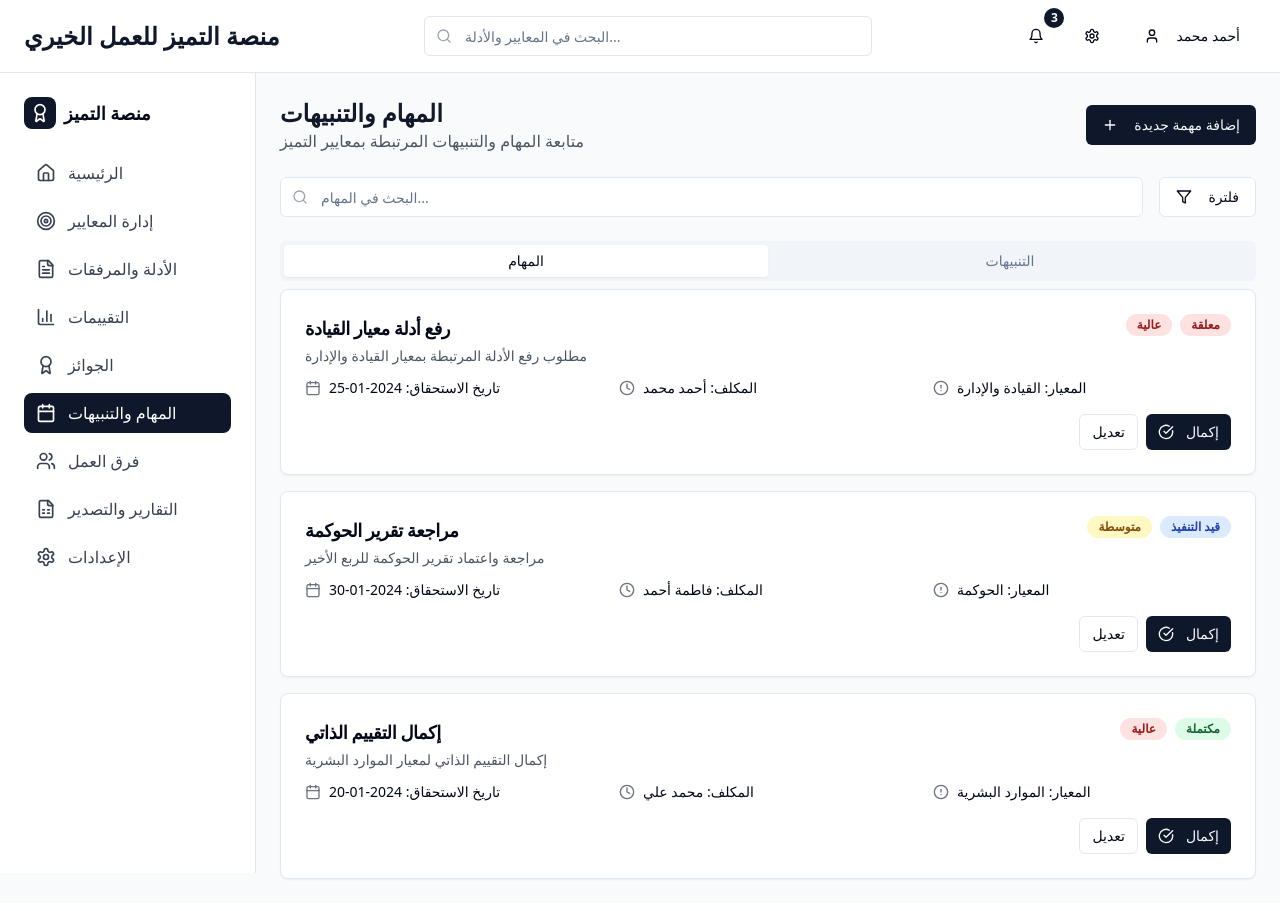
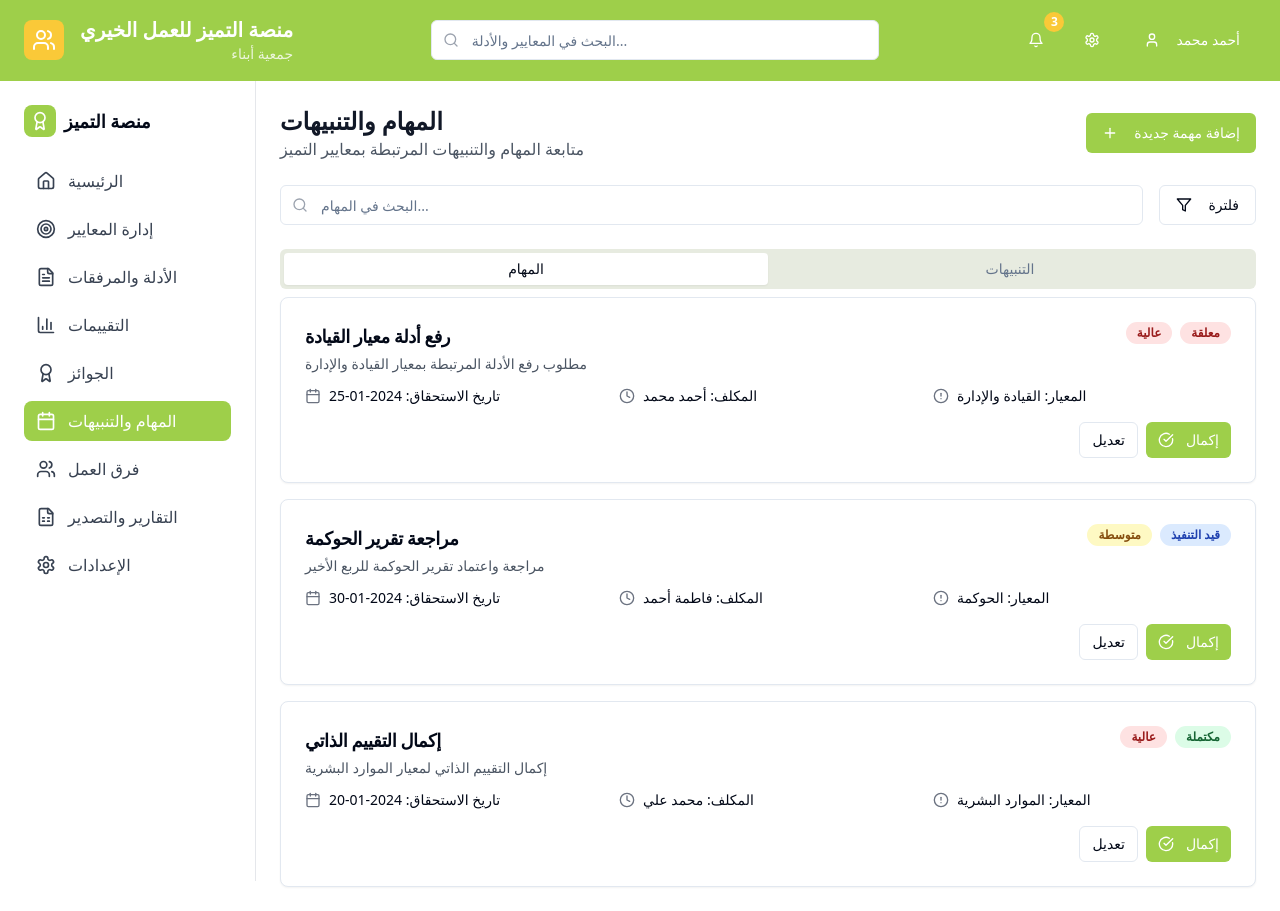
Before and after one commit to MahmoudSaberbrisha/marhaba-sahlan-project, a React (Vite) app: page /tasks in a window 1280 px wide. Built offline with nearby package versions, Linux system fonts and the light colour scheme.

Commit message:
Apply project branding
Update colors and identity based on the provided image.

```diff
--- a/src/components/Layout/Header.tsx
+++ b/src/components/Layout/Header.tsx
@@ -1,5 +1,5 @@
 import React from 'react';
-import { Bell, Search, Settings, User } from 'lucide-react';
+import { Bell, Search, Settings, User, Users } from 'lucide-react';
 import { Button } from '@/components/ui/button';
 import { Input } from '@/components/ui/input';
 import { Badge } from '@/components/ui/badge';
@@ -12,12 +12,20 @@ import {
 
 const Header = () => {
   return (
-    <header className="bg-white border-b border-gray-200 px-6 py-4">
+    <header className="bg-primary border-b border-primary px-6 py-4">
       <div className="flex items-center justify-between">
         {/* Logo and Title */}
         <div className="flex items-center space-x-4">
-          <div className="text-2xl font-bold text-primary">
-            منصة التميز للعمل الخيري
+          <div className="bg-secondary rounded-lg p-2 flex items-center justify-center">
+            <Users className="h-6 w-6 text-secondary-foreground" />
+          </div>
+          <div className="text-right">
+            <div className="text-xl font-bold text-primary-foreground">
+              منصة التميز للعمل الخيري
+            </div>
+            <div className="text-sm text-primary-foreground/80">
+              جمعية أبناء
+            </div>
           </div>
         </div>
 
@@ -37,9 +45,9 @@ const Header = () => {
           {/* Notifications */}
           <DropdownMenu>
             <DropdownMenuTrigger asChild>
-              <Button variant="ghost" size="icon" className="relative">
+              <Button variant="ghost" size="icon" className="relative text-primary-foreground hover:bg-primary/80">
                 <Bell className="h-5 w-5" />
-                <Badge className="absolute -top-2 -right-2 h-5 w-5 p-0 flex items-center justify-center text-xs">
+                <Badge className="absolute -top-2 -right-2 h-5 w-5 p-0 flex items-center justify-center text-xs bg-secondary text-secondary-foreground">
                   3
                 </Badge>
               </Button>
@@ -64,14 +72,14 @@ const Header = () => {
           </DropdownMenu>
 
           {/* Settings */}
-          <Button variant="ghost" size="icon">
+          <Button variant="ghost" size="icon" className="text-primary-foreground hover:bg-primary/80">
             <Settings className="h-5 w-5" />
           </Button>
 
           {/* User Menu */}
           <DropdownMenu>
             <DropdownMenuTrigger asChild>
-              <Button variant="ghost" className="flex items-center space-x-2">
+              <Button variant="ghost" className="flex items-center space-x-2 text-primary-foreground hover:bg-primary/80">
                 <User className="h-5 w-5" />
                 <span>أحمد محمد</span>
               </Button>
--- a/src/components/Layout/MainLayout.tsx
+++ b/src/components/Layout/MainLayout.tsx
@@ -8,11 +8,11 @@ interface MainLayoutProps {
 
 const MainLayout: React.FC<MainLayoutProps> = ({ children }) => {
   return (
-    <div className="min-h-screen bg-gray-50">
+    <div className="min-h-screen bg-background">
       <Header />
       <div className="flex">
         <Sidebar />
-        <main className="flex-1 p-6">
+        <main className="flex-1 p-6 bg-background">
           {children}
         </main>
       </div>
--- a/src/index.css
+++ b/src/index.css
@@ -17,42 +17,41 @@ All colors MUST be HSL.
     --popover: 0 0% 100%;
     --popover-foreground: 222.2 84% 4.9%;
 
-    --primary: 222.2 47.4% 11.2%;
-    --primary-foreground: 210 40% 98%;
+    --primary: 82 58% 55%;
+    --primary-foreground: 0 0% 100%;
 
-    --secondary: 210 40% 96.1%;
-    --secondary-foreground: 222.2 47.4% 11.2%;
+    --secondary: 45 95% 60%;
+    --secondary-foreground: 0 0% 100%;
 
-    --muted: 210 40% 96.1%;
+    --muted: 82 20% 90%;
     --muted-foreground: 215.4 16.3% 46.9%;
 
-    --accent: 210 40% 96.1%;
-    --accent-foreground: 222.2 47.4% 11.2%;
+    --accent: 45 95% 60%;
+    --accent-foreground: 0 0% 100%;
 
     --destructive: 0 84.2% 60.2%;
     --destructive-foreground: 210 40% 98%;
 
     --border: 214.3 31.8% 91.4%;
     --input: 214.3 31.8% 91.4%;
-    --ring: 222.2 84% 4.9%;
+    --ring: 82 58% 55%;
 
     --radius: 0.5rem;
 
-    --sidebar-background: 0 0% 98%;
+    --sidebar-background: 82 58% 55%;
+    --sidebar-foreground: 0 0% 100%;
+    --sidebar-primary: 82 58% 55%;
+    --sidebar-primary-foreground: 0 0% 100%;
+    --sidebar-accent: 82 30% 65%;
+    --sidebar-accent-foreground: 0 0% 100%;
+    --sidebar-border: 82 30% 45%;
+    --sidebar-ring: 45 95% 60%;
 
-    --sidebar-foreground: 240 5.3% 26.1%;
-
-    --sidebar-primary: 240 5.9% 10%;
-
-    --sidebar-primary-foreground: 0 0% 98%;
-
-    --sidebar-accent: 240 4.8% 95.9%;
-
-    --sidebar-accent-foreground: 240 5.9% 10%;
-
-    --sidebar-border: 220 13% 91%;
-
-    --sidebar-ring: 217.2 91.2% 59.8%;
+    /* إضافة متغيرات للألوان الخاصة بجمعية أبناء */
+    --abna-green: 82 58% 55%;
+    --abna-orange: 45 95% 60%;
+    --abna-green-light: 82 30% 75%;
+    --abna-green-dark: 82 58% 35%;
   }
 
   .dark {
@@ -65,32 +64,32 @@ All colors MUST be HSL.
     --popover: 222.2 84% 4.9%;
     --popover-foreground: 210 40% 98%;
 
-    --primary: 210 40% 98%;
-    --primary-foreground: 222.2 47.4% 11.2%;
+    --primary: 82 58% 65%;
+    --primary-foreground: 0 0% 100%;
 
-    --secondary: 217.2 32.6% 17.5%;
-    --secondary-foreground: 210 40% 98%;
+    --secondary: 45 95% 70%;
+    --secondary-foreground: 0 0% 100%;
 
     --muted: 217.2 32.6% 17.5%;
     --muted-foreground: 215 20.2% 65.1%;
 
-    --accent: 217.2 32.6% 17.5%;
-    --accent-foreground: 210 40% 98%;
+    --accent: 45 95% 70%;
+    --accent-foreground: 0 0% 100%;
 
     --destructive: 0 62.8% 30.6%;
     --destructive-foreground: 210 40% 98%;
 
     --border: 217.2 32.6% 17.5%;
     --input: 217.2 32.6% 17.5%;
-    --ring: 212.7 26.8% 83.9%;
-    --sidebar-background: 240 5.9% 10%;
-    --sidebar-foreground: 240 4.8% 95.9%;
-    --sidebar-primary: 224.3 76.3% 48%;
+    --ring: 82 58% 65%;
+    --sidebar-background: 82 58% 35%;
+    --sidebar-foreground: 0 0% 100%;
+    --sidebar-primary: 82 58% 65%;
     --sidebar-primary-foreground: 0 0% 100%;
-    --sidebar-accent: 240 3.7% 15.9%;
-    --sidebar-accent-foreground: 240 4.8% 95.9%;
-    --sidebar-border: 240 3.7% 15.9%;
-    --sidebar-ring: 217.2 91.2% 59.8%;
+    --sidebar-accent: 82 30% 45%;
+    --sidebar-accent-foreground: 0 0% 100%;
+    --sidebar-border: 82 30% 25%;
+    --sidebar-ring: 45 95% 70%;
   }
 }
 
--- a/tailwind.config.ts
+++ b/tailwind.config.ts
@@ -61,7 +61,11 @@ export default {
 					'accent-foreground': 'hsl(var(--sidebar-accent-foreground))',
 					border: 'hsl(var(--sidebar-border))',
 					ring: 'hsl(var(--sidebar-ring))'
-				}
+				},
+				'abna-green': 'hsl(var(--abna-green))',
+				'abna-orange': 'hsl(var(--abna-orange))',
+				'abna-green-light': 'hsl(var(--abna-green-light))',
+				'abna-green-dark': 'hsl(var(--abna-green-dark))'
 			},
 			borderRadius: {
 				lg: 'var(--radius)',
```
